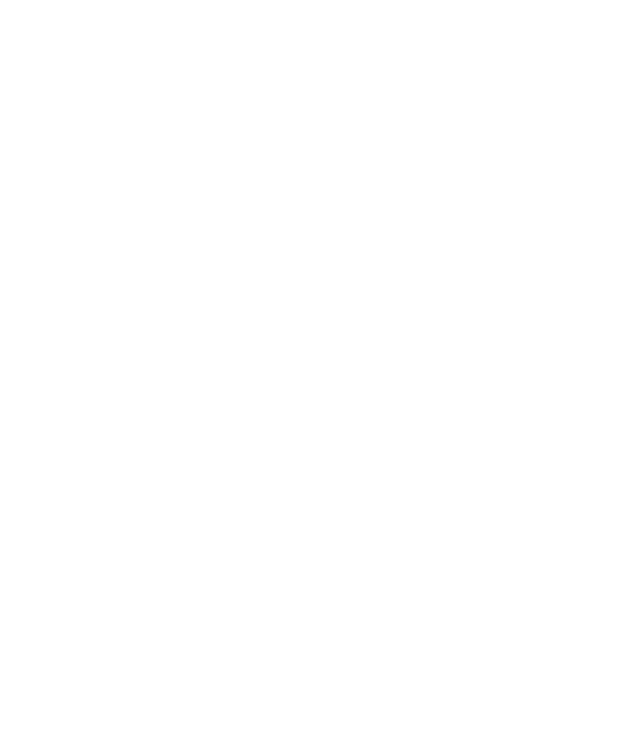
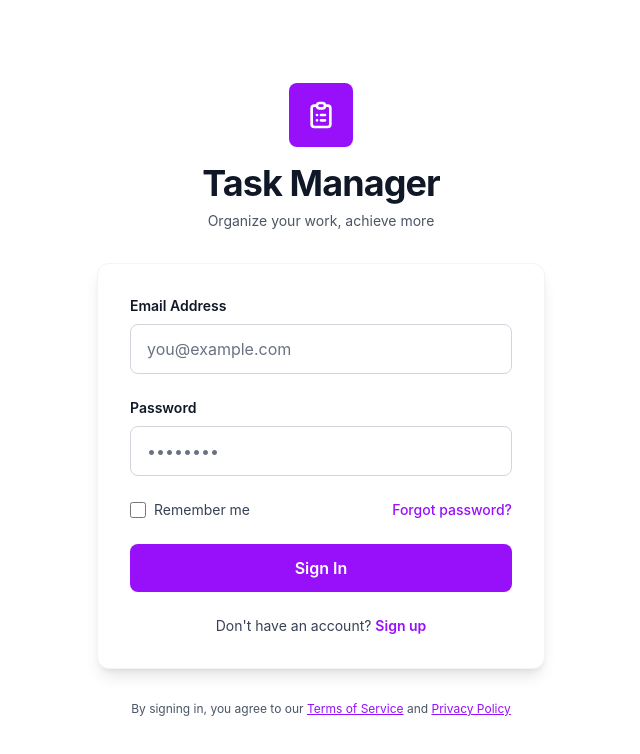
Before and after one commit to zahura0/Task-Manager, a React (Vite) app in the folder frontend/: page / in a window 1280 px wide. Shown: the top 754 px of the page, without its empty margins (319-959 px from the left). Built offline with nearby package versions, Linux system fonts and the light colour scheme.

Commit message:
login screen done

```diff
--- a/frontend/src/App.tsx
+++ b/frontend/src/App.tsx
@@ -1,10 +1,9 @@
 import './App.css'
+import Login from './components/Login'
 
 function App() {
   return (
-    <div>
-      <h1></h1>
-    </div>
+    <Login />
   )
 }
 
--- /dev/null
+++ b/frontend/src/components/Login.tsx
@@ -0,0 +1,119 @@
+import { useState } from 'react'
+
+export default function Login() {
+  const [email, setEmail] = useState('')
+  const [password, setPassword] = useState('')
+  const [isLoading, setIsLoading] = useState(false)
+
+  const handleSubmit = (e: React.FormEvent) => {
+    e.preventDefault()
+    setIsLoading(true)
+    // TODO: Add login logic here
+    setTimeout(() => {
+      setIsLoading(false)
+      console.log('Login attempt:', { email, password })
+    }, 1000)
+  }
+
+  return (
+    <div className="min-h-screen bg-white flex items-center justify-center px-4 sm:px-6 lg:px-8">
+      <div className="w-full max-w-md">
+        {/* Logo and Title */}
+        <div className="text-center mb-8">
+          <div className="inline-flex items-center justify-center w-16 h-16 bg-purple-600 rounded-lg mb-4">
+            <svg className="w-8 h-8 text-white" fill="none" stroke="currentColor" viewBox="0 0 24 24">
+              <path strokeLinecap="round" strokeLinejoin="round" strokeWidth={2} d="M9 5H7a2 2 0 00-2 2v12a2 2 0 002 2h10a2 2 0 002-2V7a2 2 0 00-2-2h-2M9 5a2 2 0 002 2h2a2 2 0 002-2M9 5a2 2 0 012-2h2a2 2 0 012 2m-3 7h3m-3 4h3m-6-4h.01M9 16h.01" />
+            </svg>
+          </div>
+          <h1 className="text-4xl font-bold text-gray-900 tracking-tight">Task Manager</h1>
+          <p className="text-gray-600 text-sm mt-2">Organize your work, achieve more</p>
+        </div>
+
+        {/* Login Form */}
+        <form onSubmit={handleSubmit} className="space-y-6 bg-white p-8 rounded-xl shadow-lg border border-gray-100">
+          {/* Email Input */}
+          <div>
+            <label htmlFor="email" className="block text-sm font-semibold text-gray-900 mb-2">
+              Email Address
+            </label>
+            <input
+              id="email"
+              type="email"
+              required
+              value={email}
+              onChange={(e) => setEmail(e.target.value)}
+              className="w-full px-4 py-3 border border-gray-300 rounded-lg focus:outline-none focus:ring-2 focus:ring-purple-600 focus:border-transparent transition text-gray-900 placeholder-gray-500"
+              placeholder="you@example.com"
+            />
+          </div>
+
+          {/* Password Input */}
+          <div>
+            <label htmlFor="password" className="block text-sm font-semibold text-gray-900 mb-2">
+              Password
+            </label>
+            <input
+              id="password"
+              type="password"
+              required
+              value={password}
+              onChange={(e) => setPassword(e.target.value)}
+              className="w-full px-4 py-3 border border-gray-300 rounded-lg focus:outline-none focus:ring-2 focus:ring-purple-600 focus:border-transparent transition text-gray-900 placeholder-gray-500"
+              placeholder="••••••••"
+            />
+          </div>
+
+          {/* Remember Me & Forgot Password */}
+          <div className="flex items-center justify-between text-sm">
+            <label className="flex items-center cursor-pointer">
+              <input type="checkbox" className="w-4 h-4 accent-purple-600 rounded" />
+              <span className="ml-2 text-gray-700">Remember me</span>
+            </label>
+            <a href="#" className="text-purple-600 hover:text-purple-700 font-medium">
+              Forgot password?
+            </a>
+          </div>
+
+          {/* Login Button */}
+          <button
+            type="submit"
+            disabled={isLoading}
+            className="w-full bg-purple-600 hover:bg-purple-700 disabled:bg-purple-400 text-white font-semibold py-3 px-4 rounded-lg transition duration-200 ease-in-out transform hover:scale-105 active:scale-95"
+          >
+            {isLoading ? (
+              <span className="flex items-center justify-center">
+                <svg className="animate-spin h-5 w-5 mr-2" fill="none" viewBox="0 0 24 24">
+                  <circle className="opacity-25" cx="12" cy="12" r="10" stroke="currentColor" strokeWidth="4" />
+                  <path className="opacity-75" fill="currentColor" d="M4 12a8 8 0 018-8V0C5.373 0 0 5.373 0 12h4zm2 5.291A7.962 7.962 0 014 12H0c0 3.042 1.135 5.824 3 7.938l3-2.647z" />
+                </svg>
+                Signing in...
+              </span>
+            ) : (
+              'Sign In'
+            )}
+          </button>
+
+          {/* Sign Up Link */}
+          <p className="text-center text-gray-700 text-sm">
+            Don't have an account?{' '}
+            <a href="#" className="text-purple-600 hover:text-purple-700 font-semibold">
+              Sign up
+            </a>
+          </p>
+        </form>
+
+        {/* Footer */}
+        <p className="text-center text-gray-600 text-xs mt-8">
+          By signing in, you agree to our{' '}
+          <a href="#" className="text-purple-600 hover:text-purple-700 underline">
+            Terms of Service
+          </a>{' '}
+          and{' '}
+          <a href="#" className="text-purple-600 hover:text-purple-700 underline">
+            Privacy Policy
+          </a>
+        </p>
+      </div>
+    </div>
+  )
+}
```
